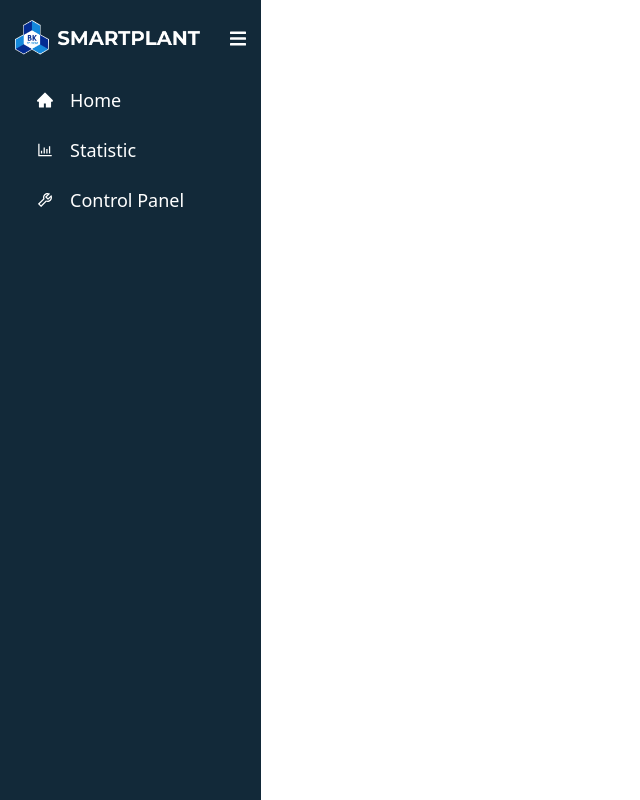
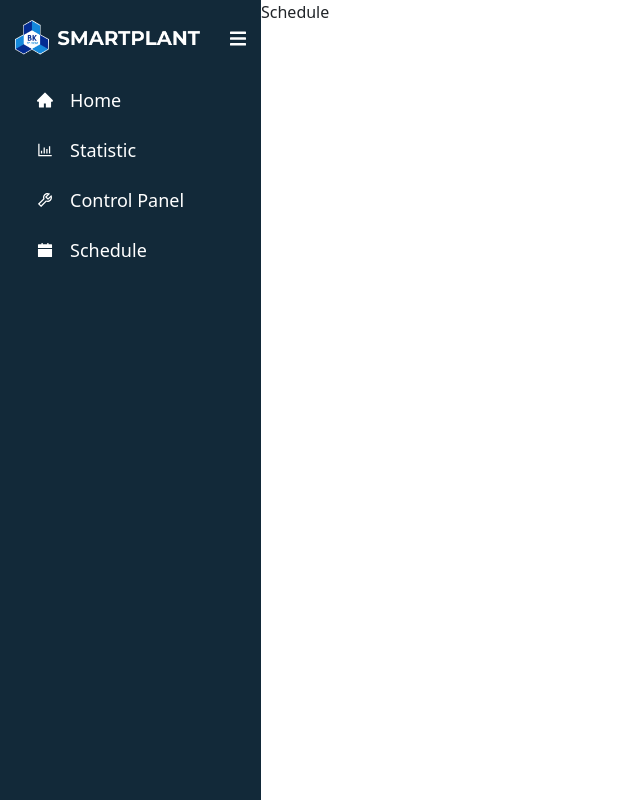
Before and after one commit to giahuy102/Multidisciplinary-Project-HK212, a React (Create React App) app in the folder smart_potted_plant/: page /schedule in a window 1280 px wide. Shown: the whole page, without its empty margins (0-640 px from the left). Built offline with nearby package versions, Linux system fonts and the light colour scheme.

Commit message:
temp schedule

```diff
--- /dev/null
+++ b/smart_potted_plant/src/components/Schedule/schedule.js
@@ -0,0 +1,12 @@
+import { Component } from "react";
+import { withRouter } from "../../withRouter";
+
+class Schedule extends Component {
+    render = () => {
+        return (
+            <div>Schedule</div>
+        );
+    }
+}
+
+export default withRouter(Schedule);
--- a/smart_potted_plant/src/components/SideNavBar/index.jsx
+++ b/smart_potted_plant/src/components/SideNavBar/index.jsx
@@ -44,6 +44,12 @@ export default function SideNavBar() {
               <span>Control Panel</span>
             </Link>
           </li>
+          <li>
+            <Link to="/schedule">
+              <AiIcons.AiFillCalendar className="icon" />
+              <span>Schedule</span>
+            </Link>
+          </li>
         </ul>
       </nav>
     </IconContext.Provider>
--- a/smart_potted_plant/src/pages/Dashboard/index.jsx
+++ b/smart_potted_plant/src/pages/Dashboard/index.jsx
@@ -5,6 +5,7 @@ import SideNavBar from "../../components/SideNavBar/index";
 import Home from "../../components/Home/index";
 import Statistic from "../../components/Statistic/index";
 import ControlPanel from "../../components/ControlPanel/";
+import Schedule from "../../components/Schedule/schedule";
 import "./style.css";
 
 export default function Dashboard() {
@@ -16,6 +17,7 @@ export default function Dashboard() {
           <Route path="/" element={<Home />} />
           <Route path="/statistic" element={<Statistic />} />
           <Route path="/control-panel" element={<ControlPanel />} />
+          <Route path="/schedule" element={<Schedule />} />
         </Routes>
       </div>
     </div>
```
Also changed, not shown: smart_potted_plant/src/components/Schedule/style.css (added), 1 other file (tests, documents, lock files or other folders).
